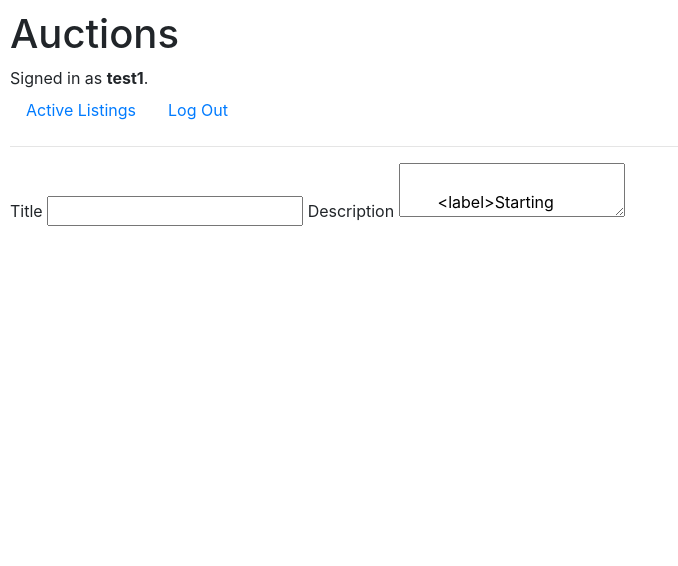
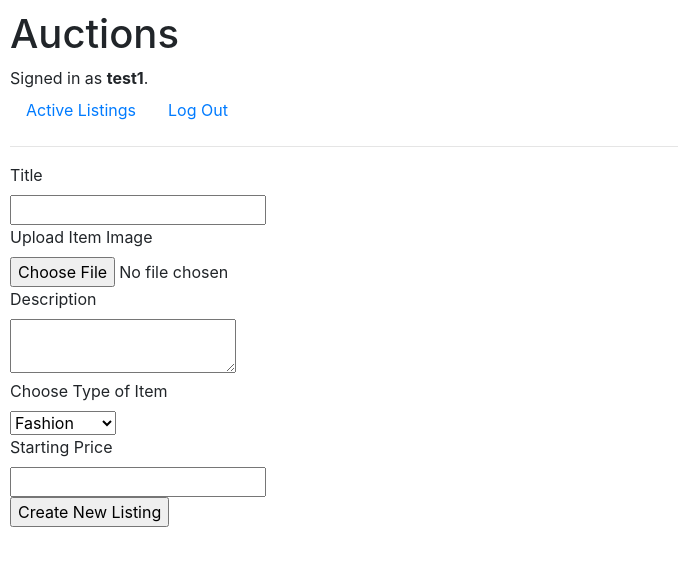
Before and after one commit to seanhong0416/cs50w_project_2, a Django app: page /create_item in a window 1280 px wide. Shown: the top 566 px of the page, without its empty margins (0-678 px from the left). Run offline with Django 3.2, Linux system fonts and the light colour scheme; a user stored in the database is signed in; some libraries are stand-ins or nearby versions.

Commit message:
saving it before migration(finished create new item page)

```diff
--- a/auctions/models.py
+++ b/auctions/models.py
@@ -6,6 +6,7 @@ class User(AbstractUser):
 
 class AuctionList(models.Model):
     title = models.CharField(max_length=64)
+    image = models.FileField()
     description = models.CharField(max_length=128)
     starting_bid = models.IntegerField()
     owner = models.ForeignKey(User, on_delete=models.CASCADE, related_name="my_selling_items")
--- a/auctions/templates/auctions/create_item.html
+++ b/auctions/templates/auctions/create_item.html
@@ -3,14 +3,32 @@
 {% block body %}
     <form action="{% url 'create_item' %}" method="post">
         <label>Title</label>
+        <br>
         <input type="text" name="title">
-
+        <br>
+        <label>Upload Item Image</label>
+        <br>
+        <input type="file" name="image" accept="image/*">
+        <br>
         <label>Description</label>
-        <textarea name="description">
-
+        <br>
+        <textarea name="description"></textarea>
+        <br>
+        <label>Choose Type of Item</label>
+        <br>
+        <select name="options">
+            <option value="fashion">Fashion</option>
+            <option value="toys">Toys</option>
+            <option value="electronics">Electronics</option>
+            <option value="home">Home</option>
+            <option value="sports">Sports</option>
+            <option value="other">Other</option>
+        </select>
+        <br>
         <label>Starting Price</label>
+        <br>
         <input type="number" name="starting_bid">
-
+        <br>
         <input type="submit" value="Create New Listing">
     </form>
 {% endblock %}
```
